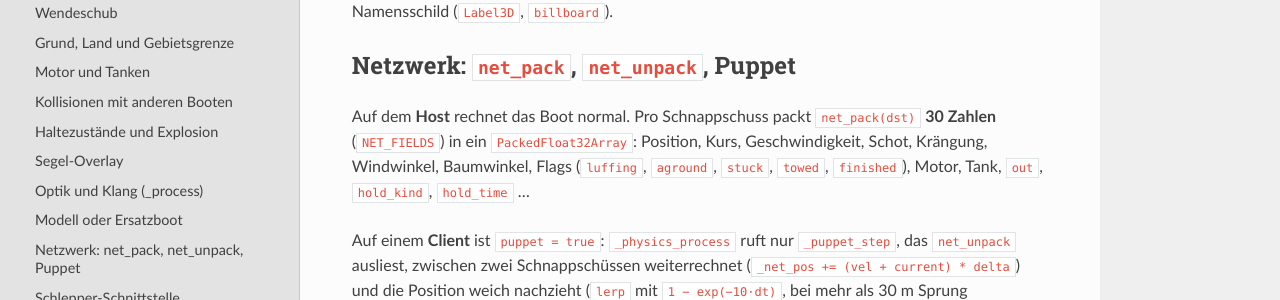
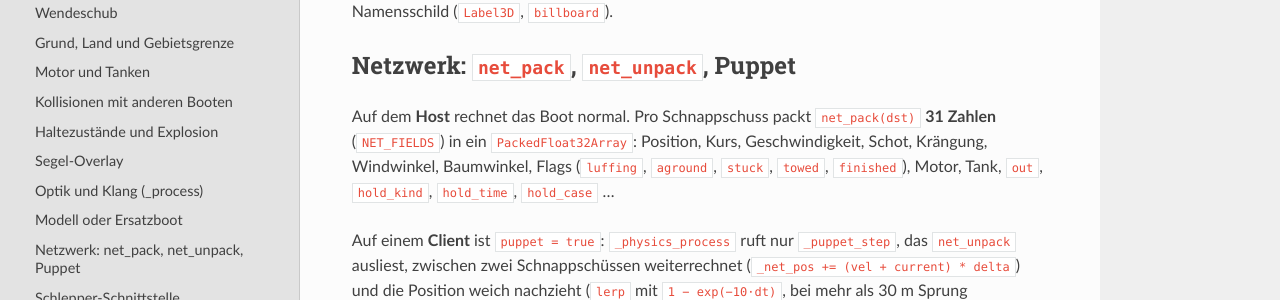
Before and after one commit to RincewindWizzard/regatta-game, an MkDocs documentation site: the page built from docs/skripte/boot.md, in a window 1280 px wide and 900 px high, scrolled down 8618 px. Shown: the part 151-451 px from the top of the window. Built offline with MkDocs 1.6.1, drawn with Linux system fonts in a browser that asks for light colours.

Commit message:
Doku: 31 Netzwerkfelder
Co-Authored-By: Claude Sonnet 5.5 <noreply@anthropic.com>
Claude-Session: https://claude.ai/code/session_01CYKFT46nVq6NPqsP2qzNXm

```diff
--- a/docs/skripte/boot.md
+++ b/docs/skripte/boot.md
@@ -383,10 +383,10 @@ Dazu kommen: Ring in Spielerfarbe, Zielpfeil, Namensschild (`Label3D`, `billboar
 
 ## Netzwerk: `net_pack`, `net_unpack`, Puppet
 
-Auf dem **Host** rechnet das Boot normal. Pro Schnappschuss packt `net_pack(dst)` **30 Zahlen**
+Auf dem **Host** rechnet das Boot normal. Pro Schnappschuss packt `net_pack(dst)` **31 Zahlen**
 (`NET_FIELDS`) in ein `PackedFloat32Array`: Position, Kurs, Geschwindigkeit, Schot,
 Krängung, Windwinkel, Baumwinkel, Flags (`luffing`, `aground`, `stuck`, `towed`, `finished`),
-Motor, Tank, `out`, `hold_kind`, `hold_time` …
+Motor, Tank, `out`, `hold_kind`, `hold_time`, `hold_case` …
 
 Auf einem **Client** ist `puppet = true`: `_physics_process` ruft nur `_puppet_step`, das
 `net_unpack` ausliest, zwischen zwei Schnappschüssen weiterrechnet
```
